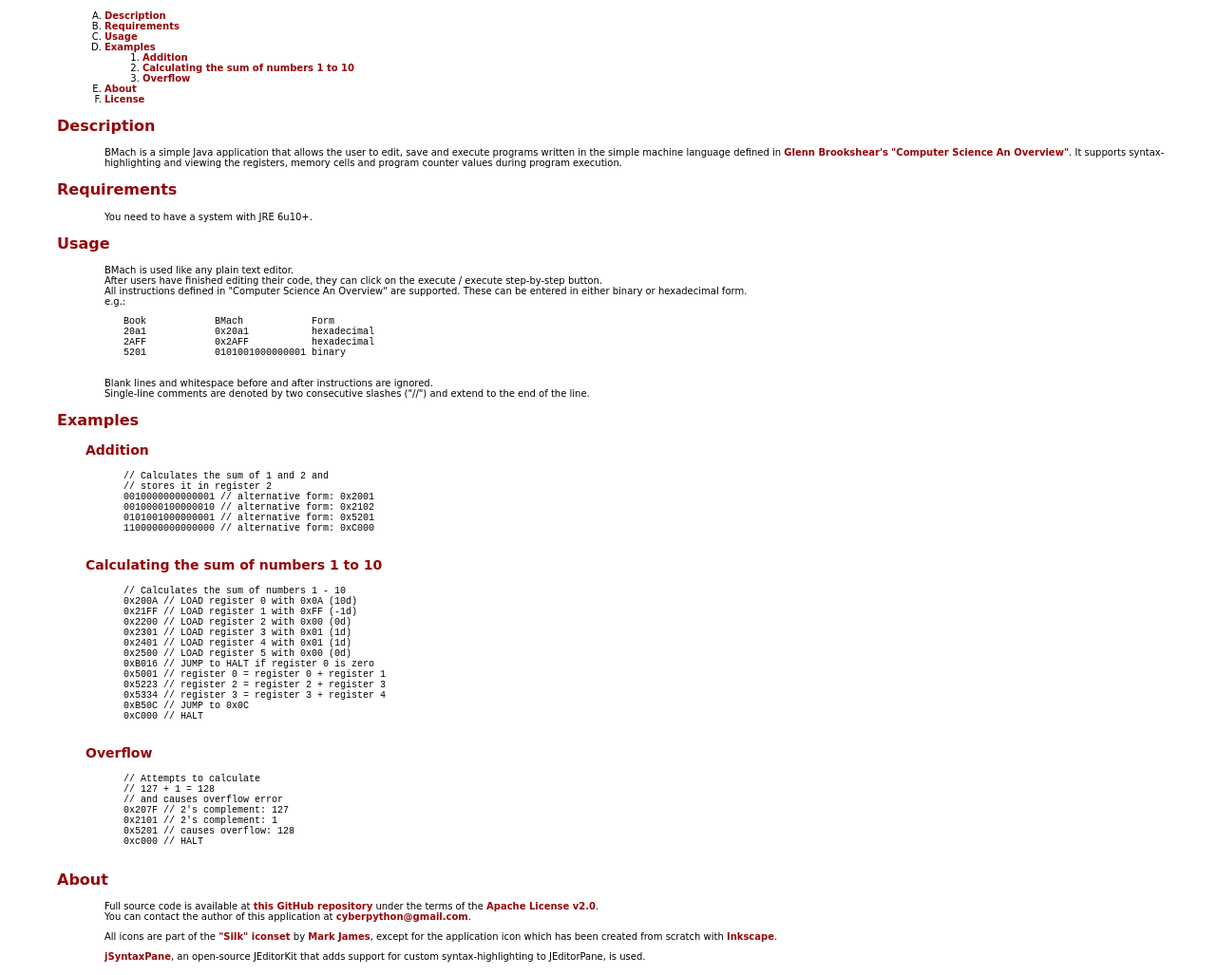
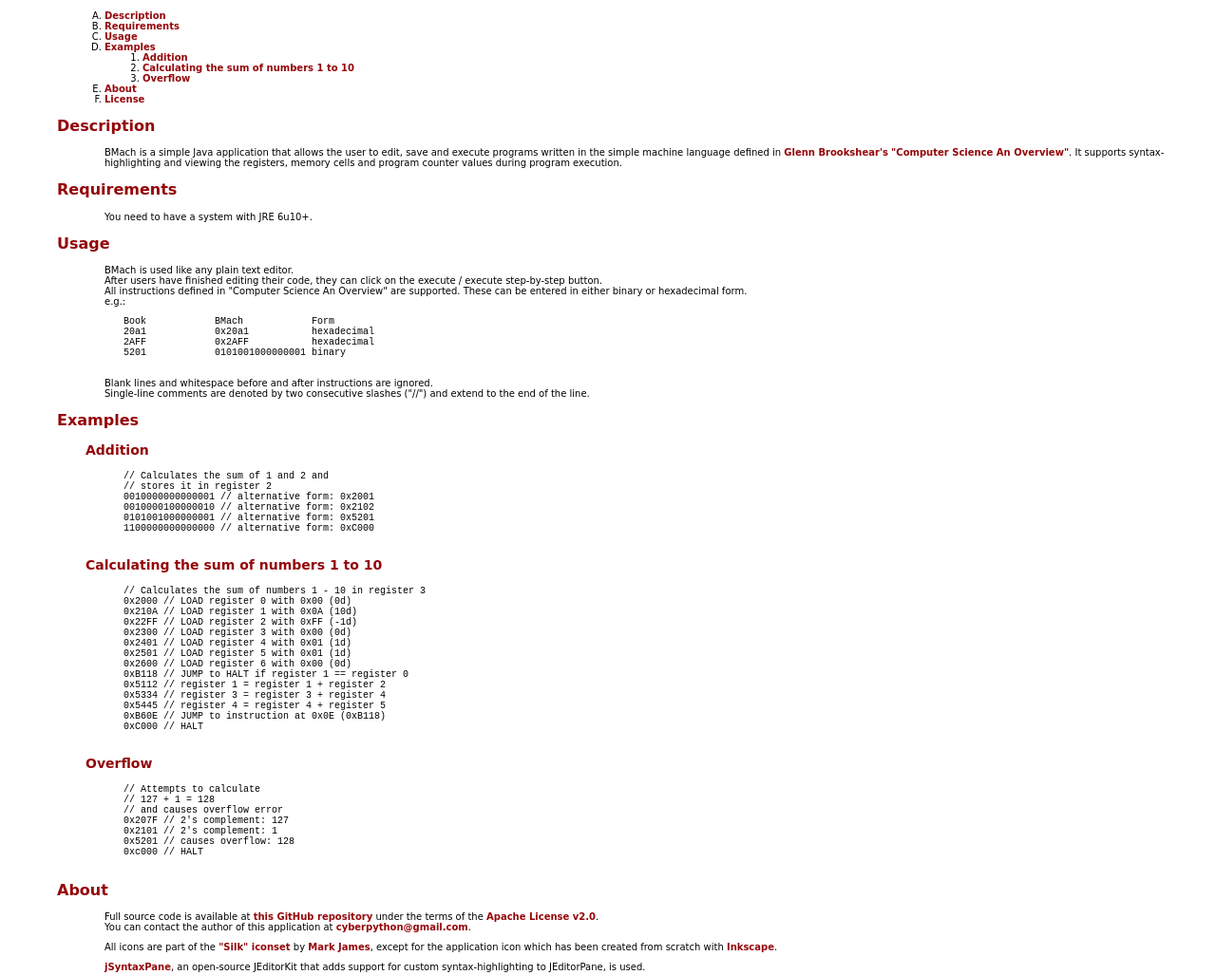
Before and after one commit to cyberpython/BMach, a plain HTML site: page src/bmach/documentation/help.html in a window 1280 px wide. Shown: the part 66-1093 px from the top of the page at 95% size. Drawn offline with Linux system fonts and the light colour scheme.

Commit message:
Updated the 'Calculate the sum of 1-10' example in the help file to reflect the fix in the JUMP instruction.

```diff
--- a/src/bmach/documentation/help.html
+++ b/src/bmach/documentation/help.html
@@ -118,18 +118,19 @@
 
                 <h3><a name="examples_sum">Calculating the sum of numbers 1 to 10</a></h3>
                 <pre>
-// Calculates the sum of numbers 1 - 10
-0x200A // LOAD register 0 with 0x0A (10d)
-0x21FF // LOAD register 1 with 0xFF (-1d)
-0x2200 // LOAD register 2 with 0x00 (0d)
-0x2301 // LOAD register 3 with 0x01 (1d)
+// Calculates the sum of numbers 1 - 10 in register 3
+0x2000 // LOAD register 0 with 0x00 (0d)
+0x210A // LOAD register 1 with 0x0A (10d)
+0x22FF // LOAD register 2 with 0xFF (-1d)
+0x2300 // LOAD register 3 with 0x00 (0d)
 0x2401 // LOAD register 4 with 0x01 (1d)
-0x2500 // LOAD register 5 with 0x00 (0d)
-0xB016 // JUMP to HALT if register 0 is zero
-0x5001 // register 0 = register 0 + register 1
-0x5223 // register 2 = register 2 + register 3
+0x2501 // LOAD register 5 with 0x01 (1d)
+0x2600 // LOAD register 6 with 0x00 (0d)
+0xB118 // JUMP to HALT if register 1 == register 0
+0x5112 // register 1 = register 1 + register 2
 0x5334 // register 3 = register 3 + register 4
-0xB50C // JUMP to 0x0C
+0x5445 // register 4 = register 4 + register 5
+0xB60E // JUMP to instruction at 0x0E (0xB118)
 0xC000 // HALT
                 </pre>
 
```
